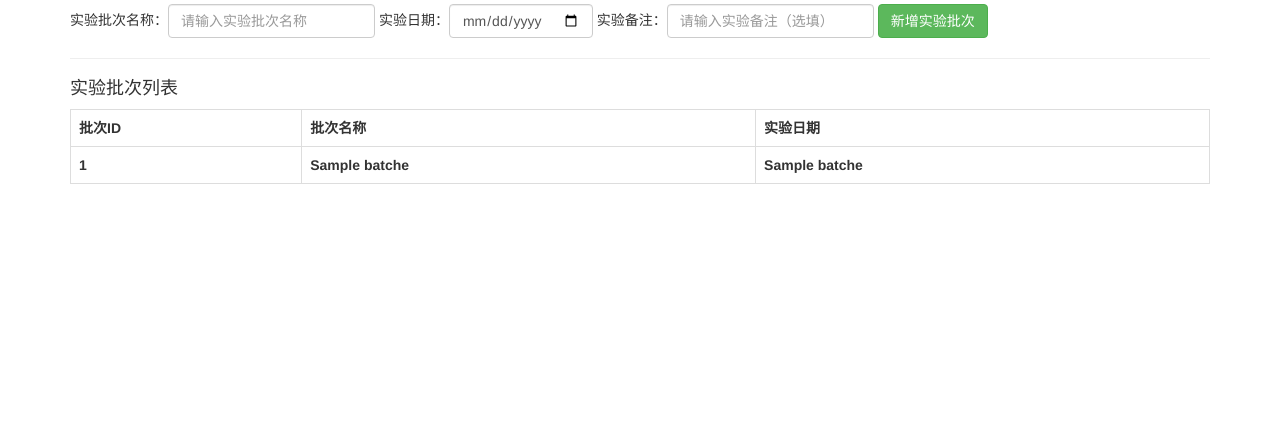
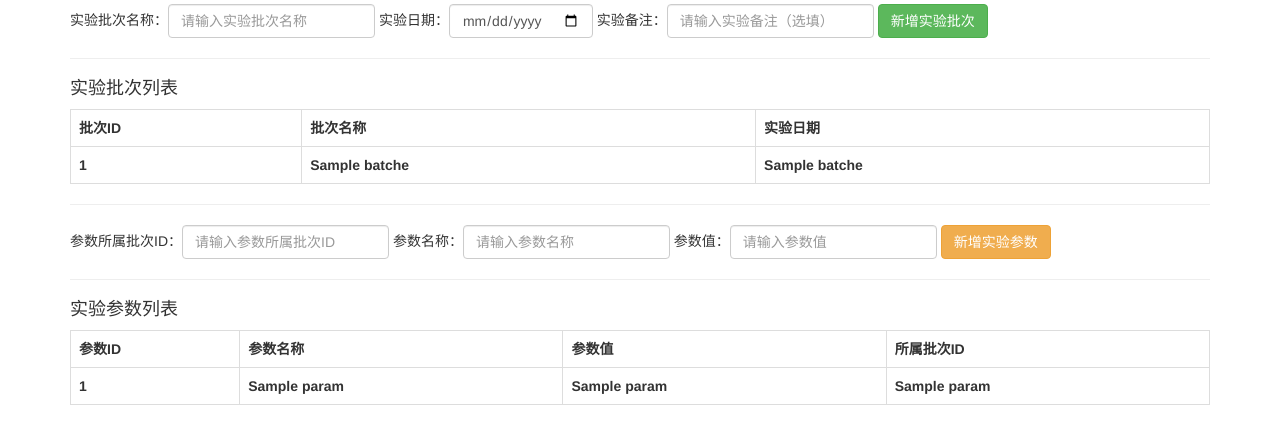
Before and after one commit to TomoriNina/research-data-manager, a Flask app: template templates/batch.html in a window 1280 px wide. Shown: the part 134-578 px from the top of the page. Run offline with Flask 3, Linux system fonts and the light colour scheme; the template is opened without the code that fills it: most values are stand-ins (such as "Sample title", 1, 10 or a date in 2020); lists and menus that the app fills with data are empty; some libraries are stand-ins or nearby versions.

Commit message:
新增实验参数添加功能

```diff
--- a/app.py
+++ b/app.py
@@ -45,7 +45,7 @@ def add_project():
 # 实验批次页面：展示某个课题的实验批次
 @app.route("/batch/<int:project_id>")
 def batch(project_id):
-    # 从数据库中查询该课题的名称和实验批次信息
+    # 从数据库中查询该课题的名称、实验批次信息和实验参数信息
     cur = mysql.connection.cursor()
     cur.execute(
         "SELECT project_name FROM projects WHERE project_id=%s",
@@ -57,13 +57,20 @@ def batch(project_id):
         (project_id,)
     )
     batches = cur.fetchall()
+    cur.execute(
+        "SELECT * FROM experiment_params WHERE batch_id IN (" \
+        "SELECT batch_id FROM experiment_batches WHERE project_id=%s)",
+        (project_id,)
+    )
+    params = cur.fetchall()
     cur.close()
-    # 利用课题 ID 、名称和实验批次信息渲染实验批次页面
+    # 利用课题 ID 、名称、实验批次信息和实验参数信息渲染实验批次页面
     return render_template(
         "batch.html",
         project_id=project_id,
         project_name=project_name[0],
-        batches=batches
+        batches=batches,
+        params=params
     )
 
 # 新增实验批次功能
@@ -85,5 +92,23 @@ def add_batch():
     # 跳回实验批次页面
     return redirect(f"/batch/{project_id}")
 
+# 新增实验参数功能
+@app.route("/add_param", methods=['POST'])
+def add_param():
+    # 从实验批次页面的新增参数表单中获取用户输入的内容
+    batch_id = request.form['batch_id']
+    param_name = request.form['param_name']
+    param_value = request.form['param_value']
+    # 向数据库中添加新增的实验参数
+    cur = mysql.connection.cursor()
+    cur.execute(
+        "INSERT INTO experiment_params (batch_id, param_name, param_value) VALUES (%s, %s, %s)",
+        (batch_id, param_name, param_value)
+    )
+    mysql.connection.commit()
+    cur.close()
+    # 跳回实验批次页面
+    return redirect(f"/batch/{request.form['project_id']}")
+
 if __name__ == "__main__":
     app.run(debug=True)
--- a/templates/batch.html
+++ b/templates/batch.html
@@ -43,6 +43,37 @@
                 </tr>
                 {% endfor %}
             </table>
+            <hr>
+
+            <!--新增实验批次表单-->
+            <form action="/add_param" method="post" class="form-inline">
+                <input type="hidden" name="project_id" value="{{ project_id }}">
+
+                参数所属批次ID：<input type="number" name="batch_id" placeholder="请输入参数所属批次ID" required class="form-control">
+                参数名称：<input type="text" name="param_name" placeholder="请输入参数名称" required class="form-control">
+                参数值：<input type="text" name="param_value" placeholder="请输入参数值" class="form-control">
+                <button type="submit" class="btn btn-warning">新增实验参数</button>
+            </form>
+            <hr>
+
+            <!--现有实验参数列表-->
+            <h4>实验参数列表</h4>
+            <table class="table table-bordered">
+                <tr>
+                    <th>参数ID</th>
+                    <th>参数名称</th>
+                    <th>参数值</th>
+                    <th>所属批次ID</th>
+                </tr>
+                {% for p in params %}
+                <tr>
+                    <th>{{ p[0] }}</th>
+                    <th>{{ p[1] }}</th>
+                    <th>{{ p[2] }}</th>
+                    <th>{{ p[3] }}</th>
+                </tr>
+                {% endfor %}
+            </table>
 
         </div>
     </body>
```
